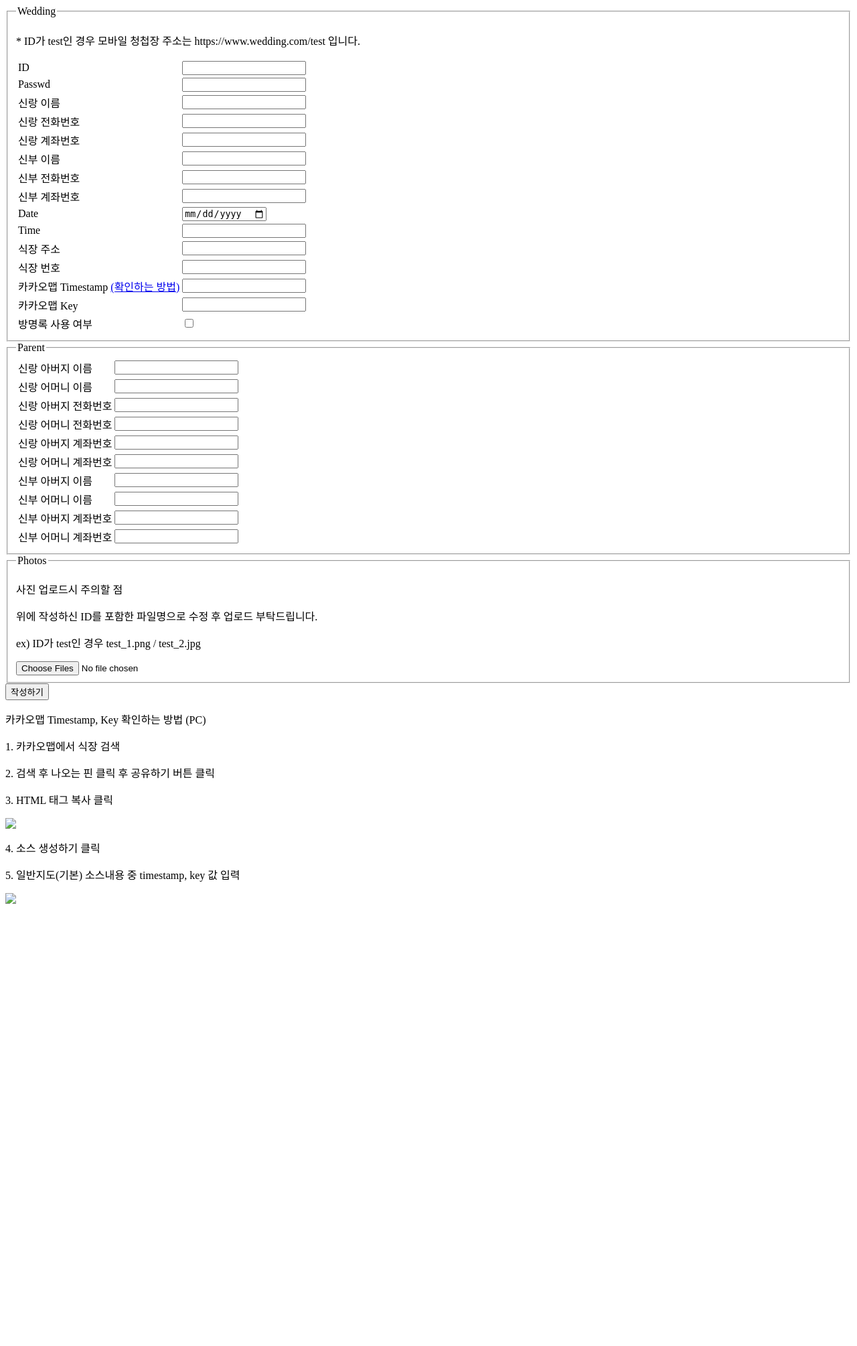
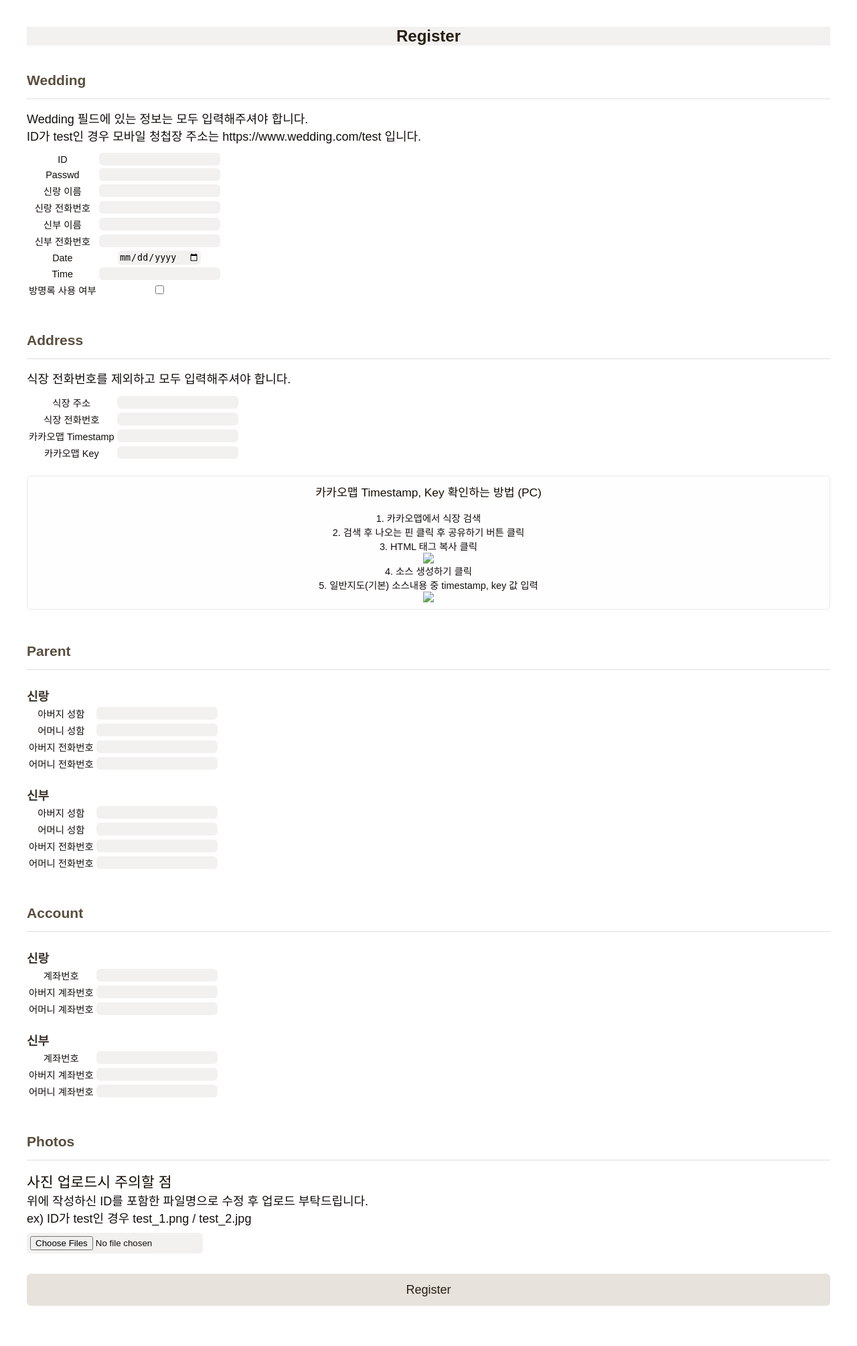
Before and after one commit to Kwonsofia/django-invitation, a Django app: template main/templates/main/admin/register.html in a window 1280 px wide. Shown: the whole page at 67% size. Before the commit the page ends 1349 px from the top, so only its background shows below. Run offline with Django 3.2, Linux system fonts and the light colour scheme; the template is opened without the code that fills it, so the values that code supplies are empty; some libraries are stand-ins or nearby versions; some web fonts are replaced.

Commit message:
MOD: login, register 스타일 수정

```diff
--- a/main/templates/main/admin/register.html
+++ b/main/templates/main/admin/register.html
@@ -11,11 +11,15 @@
 </head>
 
 <body>
-    <div>
+    <div class="register-wrapper">
+        <h2>Register</h2>
         <form id="register-form" action="{% url 'register' %}", method="post">
             {% csrf_token %}
-            <fieldset>
-                <legend>Wedding</legend>
+            <h3>Wedding</h3>
+            <hr>
+            <p class="info-sentence">Wedding 필드에 있는 정보는 모두 입력해주셔야 합니다.</p>
+            <p class="info-sentence">ID가 test인 경우 모바일 청첩장 주소는 https://www.wedding.com/test 입니다.</p>
+            <div class="section" id="wedding">
                 <table>
                     <tr>
                         <td>
@@ -24,7 +28,6 @@
                         <td>
                             <input type="text" name="wedding_id" required>
                         </td>
-                        <p>* ID가 test인 경우 모바일 청첩장 주소는 https://www.wedding.com/test 입니다.</p>
                     </tr>
                     <tr>
                         <td>
@@ -52,18 +55,10 @@
                     </tr>
                     <tr>
                         <td>
-                            <label>신랑 계좌번호</label>
-                        </td>
-                        <td>
-                            <input type="text" name="groom_account">
-                        </td>
-                    </tr>
-                    <tr>
-                        <td>
                             <label>신부 이름</label>
                         </td>
                         <td>
-                            <input type="text" name="bride_name">
+                            <input type="text" name="bride_name" required>
                         </td>
                     </tr>
                     <tr>
@@ -71,15 +66,7 @@
                             <label>신부 전화번호</label>
                         </td>
                         <td>
-                            <input type="text" name="bride_phone">
-                        </td>
-                    </tr>
-                    <tr>
-                        <td>
-                            <label>신부 계좌번호</label>
-                        </td>
-                        <td>
-                            <input type="text" name="bride_account">
+                            <input type="text" name="bride_phone" required>
                         </td>
                     </tr>
                     <tr>
@@ -100,6 +87,22 @@
                     </tr>
                     <tr>
                         <td>
+                            <label>방명록 사용 여부</label>
+                        </td>
+                        <td>
+                            <input type="checkbox" name="user_guestbook">
+                        </td>
+                    </tr>
+                </table>
+            </div>
+
+            <h3>Address</h3>
+            <hr>
+            <p class="info-sentence">식장 전화번호를 제외하고 모두 입력해주셔야 합니다.</p>
+            <div class="section" id="address">
+                <table>
+                    <tr>
+                        <td>
                             <label>식장 주소</label>
                         </td>
                         <td>
@@ -108,7 +111,7 @@
                     </tr>
                     <tr>
                         <td>
-                            <label>식장 번호</label>
+                            <label>식장 전화번호</label>
                         </td>
                         <td>
                             <input type="text" name="address_tel">
@@ -116,7 +119,7 @@
                     </tr>
                     <tr>
                         <td>
-                            <label>카카오맵 Timestamp <a href="#kakao-map-description">(확인하는 방법)</a></label>
+                            <label>카카오맵 Timestamp</label>
                         </td>
                         <td>
                             <input type="text" name="kakaomap_timestamp" required>
@@ -130,22 +133,36 @@
                             <input type="text" name="kakaomap_key" required>
                         </td>
                     </tr>
-                    <tr>
-                        <td>
-                            <label>방명록 사용 여부</label>
-                        </td>
-                        <td>
-                            <input type="checkbox" name="user_guestbook">
-                        </td>
-                    </tr>
                 </table>
-            </fieldset>
-            <fieldset>
-                <legend>Parent</legend>
+                <br>
+                <div id="kakao-map-description">
+                    <span>카카오맵 Timestamp, Key 확인하는 방법 (PC)</span>
+                    <br>
+                    <br>
+                    1. 카카오맵에서 식장 검색
+                    <br>
+                    2. 검색 후 나오는 핀 클릭 후 공유하기 버튼 클릭
+                    <br>
+                    3. HTML 태그 복사 클릭
+                    <br>
+                    <img src="C:\Users\hmkwon\Desktop\hm\Test\Django\invitation\django-invitation\media\img\user_admin_kakao1.PNG">
+                    <br>
+                    4. 소스 생성하기 클릭
+                    <br>
+                    5. 일반지도(기본) 소스내용 중 timestamp, key 값 입력
+                    <br>
+                    <img src="C:\Users\hmkwon\Desktop\hm\Test\Django\invitation\django-invitation\media\img\user_admin_kakao2.PNG">
+                </div>
+            </div>
+
+            <h3>Parent</h3>
+            <hr>
+            <div class="section" id="phone_groom">
+                <h4>신랑</h4>
                 <table>
                     <tr>
                         <td>
-                            <label>신랑 아버지 이름</label>
+                            <label>아버지 성함</label>
                         </td>
                         <td>
                             <input type="text" name="groom_father_name">
@@ -153,7 +170,7 @@
                     </tr>
                     <tr>
                         <td>
-                            <label>신랑 어머니 이름</label>
+                            <label>어머니 성함</label>
                         </td>
                         <td>
                             <input type="text" name="groom_mother_name">
@@ -161,7 +178,7 @@
                     </tr>
                     <tr>
                         <td>
-                            <label>신랑 아버지 전화번호</label>
+                            <label>아버지 전화번호</label>
                         </td>
                         <td>
                             <input type="text" name="groom_father_phone">
@@ -169,15 +186,68 @@
                     </tr>
                     <tr>
                         <td>
-                            <label>신랑 어머니 전화번호</label>
+                            <label>어머니 전화번호</label>
                         </td>
                         <td>
                             <input type="text" name="groom_mother_phone">
                         </td>
                     </tr>
+                </table>
+            </div>
+            <div class="section" id="phone_bride">
+                <h4>신부</h4>
+                <table>
                     <tr>
                         <td>
-                            <label>신랑 아버지 계좌번호</label>
+                            <label>아버지 성함</label>
+                        </td>
+                        <td>
+                            <input type="text" name="bride_father_name">
+                        </td>
+                    </tr>
+                    <tr>
+                        <td>
+                            <label>어머니 성함</label>
+                        </td>
+                        <td>
+                            <input type="text" name="bride_mother_name">
+                        </td>
+                    </tr>
+                    <tr>
+                        <td>
+                            <label>아버지 전화번호</label>
+                        </td>
+                        <td>
+                            <input type="text" name="bride_father_phone">
+                        </td>
+                    </tr>
+                    <tr>
+                        <td>
+                            <label>어머니 전화번호</label>
+                        </td>
+                        <td>
+                            <input type="text" name="bride_mother_phone">
+                        </td>
+                    </tr>
+                </table>
+            </div>
+
+            <h3>Account</h3>
+            <hr>
+            <div class="section" id="account_groom">
+                <h4>신랑</h4>
+                <table>
+                    <tr>
+                        <td>
+                            <label>계좌번호</label>
+                        </td>
+                        <td>
+                            <input type="text" name="groom_account">
+                        </td>
+                    </tr>
+                    <tr>
+                        <td>
+                            <label>아버지 계좌번호</label>
                         </td>
                         <td>
                             <input type="text" name="groom_father_account">
@@ -185,31 +255,28 @@
                     </tr>
                     <tr>
                         <td>
-                            <label>신랑 어머니 계좌번호</label>
+                            <label>어머니 계좌번호</label>
                         </td>
                         <td>
                             <input type="text" name="groom_mother_account">
                         </td>
                     </tr>
+                </table>
+            </div>
+            <div class="section" id="account_bride">
+                <h4>신부</h4>
+                <table>
                     <tr>
                         <td>
-                            <label>신부 아버지 이름</label>
+                            <label>계좌번호</label>
                         </td>
                         <td>
-                            <input type="text" name="bride_father_name">
+                            <input type="text" name="bride_account">
                         </td>
                     </tr>
                     <tr>
                         <td>
-                            <label>신부 어머니 이름</label>
-                        </td>
-                        <td>
-                            <input type="text" name="bride_mother_name">
-                        </td>
-                    </tr>
-                    <tr>
-                        <td>
-                            <label>신부 아버지 계좌번호</label>
+                            <label>아버지 계좌번호</label>
                         </td>
                         <td>
                             <input type="text" name="bride_father_account">
@@ -217,33 +284,29 @@
                     </tr>
                     <tr>
                         <td>
-                            <label>신부 어머니 계좌번호</label>
+                            <label>어머니 계좌번호</label>
                         </td>
                         <td>
                             <input type="text" name="bride_mother_account">
                         </td>
                     </tr>
                 </table>
-            </fieldset>
-            <fieldset>
-                <legend>Photos</legend>
-                <p>사진 업로드시 주의할 점</p>
-                <p>위에 작성하신 ID를 포함한 파일명으로 수정 후 업로드 부탁드립니다.</p>
-                <p>ex) ID가 test인 경우 test_1.png / test_2.jpg</p>
-                <input type="file" name="files[]" name="img" multiple>
-            </fieldset>
-            <input name="write-button" type="submit" role="button" value="작성하기" />
+            </div>
+
+            <h3>Photos</h3>
+            <hr>
+            <p class="info-sentence">
+                <span>사진 업로드시 주의할 점</span>
+                <br>
+                위에 작성하신 ID를 포함한 파일명으로 수정 후 업로드 부탁드립니다.
+                <br>
+                ex) ID가 test인 경우 test_1.png / test_2.jpg
+            </p>
+            <div class="section" id="photos">
+                <input type="file" name="files[]" name="img" id="img-input" multiple>
+            </div>
+            <input name="write-button" type="submit" role="button" id="register-button" value="Register" />
         </form>
-        <div name="kakao-map-description">
-            <p>카카오맵 Timestamp, Key 확인하는 방법 (PC)</p>
-            <p>1. 카카오맵에서 식장 검색</p>
-            <p>2. 검색 후 나오는 핀 클릭 후 공유하기 버튼 클릭</p>
-            <p>3. HTML 태그 복사 클릭</p>
-            <img src="C:\Users\hmkwon\Desktop\hm\Test\Django\invitation\django-invitation\media\img\user_admin_kakao1.PNG">
-            <P>4. 소스 생성하기 클릭</P>
-            <P>5. 일반지도(기본) 소스내용 중 timestamp, key 값 입력</P>
-            <img src="C:\Users\hmkwon\Desktop\hm\Test\Django\invitation\django-invitation\media\img\user_admin_kakao2.PNG">
-        </div>
     </div>
 </body>
 
--- /dev/null
+++ b/static/admin_style.css
@@ -0,0 +1,168 @@
+@font-face {
+    /* 고운 바탕체보다 조금 두꺼운 */
+    font-family: 'RIDIBatang';
+    src: url('https://cdn.jsdelivr.net/gh/projectnoonnu/noonfonts_twelve@1.0/RIDIBatang.woff') format('woff');
+    font-weight: normal;
+    font-style: normal;
+}
+
+@font-face {
+    /* 글씨체 사이즈 변경하면 이쁠 것 같음, 영어 글씨 이쁨 */
+    font-family: 'iceJaram-Rg';
+    src: url('https://cdn.jsdelivr.net/gh/projectnoonnu/noonfonts_2307-2@1.0/iceJaram-Rg.woff2') format('woff2');
+    font-weight: normal;
+    font-style: normal;
+}
+
+
+* {
+    margin: 0;
+    border: none;
+}
+
+body {
+    font-size: 20px;
+    font-family: 'iceJaram-Rg', sans-serif;
+}
+
+h2 {
+    text-align: center;
+    background-color: rgb(243, 241, 239);
+    font-size: 24px;
+    color: rgb(38, 30, 19);
+}
+
+.register-wrapper,
+.login-wrapper {
+    width: 100%;
+    height: auto;
+    padding: 40px;
+    box-sizing: border-box;
+    justify-content: center;
+}
+
+.register-wrapper>h2,
+.login-wrapper>h2 {
+    margin-bottom: 40px;
+}
+
+#login-form>input {
+    width: 100%;
+    height: 48px;
+    padding: 0 10px;
+    box-sizing: border-box;
+    margin-bottom: 16px;
+    border-radius: 6px;
+}
+
+#login-form>input::placeholder {
+    color: #D2D2D2;
+    font-size: 1.4em;
+    font-family: 'iceJaram-Rg', sans-serif;
+}
+
+#login-form>#button {
+    color: rgb(38, 30, 19);
+    font-size: 1em;
+    background-color: rgb(231, 226, 219);
+    margin-top: 20px;
+    font-family: 'iceJaram-Rg', sans-serif;
+}
+
+#login-form>#button:hover {
+    background-color: rgb(107, 96, 81);
+    color: rgb(231, 226, 219);
+}
+
+#register-button,
+button {
+    width: 100%;
+    height: 48px;
+    padding: 0 10px;
+    box-sizing: border-box;
+    margin-bottom: 16px;
+    border-radius: 6px;
+    background-color: #F8F8F8;
+    color: rgb(38, 30, 19);
+    font-size: 1em;
+    background-color: rgb(231, 226, 219);
+    font-family: 'iceJaram-Rg', sans-serif;
+}
+
+button>a {
+    text-decoration: none;
+}
+
+#register-button:hover,
+button:hover {
+    background-color: rgb(107, 96, 81);
+    color: rgb(231, 226, 219);
+}
+
+#register-button {
+    margin: 20px 0;
+}
+
+#register-form,
+label {
+    color: rgb(18, 14, 10);
+    font-size: 0.9em;
+}
+
+td {
+    text-align: center;
+}
+
+h4 {
+    color: rgb(60, 51, 43);
+}
+
+#register-form>h3 {
+    color: rgb(89, 77, 61);
+    margin-top: 40px;
+}
+
+#register-form>table {
+    width: 100%;
+    margin-bottom: 15px;
+}
+
+.section input {
+    border-radius: 6px;
+    background-color: rgb(243, 241, 239);
+    padding: 2px;
+}
+
+#img-input {
+    padding: 5px;
+}
+
+.section {
+    padding: 10px 0;
+}
+
+.info-sentenct {
+    color: rgba(243, 241, 239, 0.102);
+}
+
+#kakao-map-description {
+    font-size: 0.8em;
+    padding: 10px;
+    background-color: rgba(243, 241, 239, 0.102);
+    text-align: center;
+    border-radius: 6px;
+    border: 1px solid #e9e9e9;
+}
+
+span {
+    font-size: 1.2em;
+    color: rgb(20, 12, 3);
+}
+
+hr {
+    margin: 15px 0;
+    /* transform: scaleY(0.5); */
+    border: 0;
+    height: 1px;
+    background-color: #dedede;
+}
```
Also changed, not shown: main/templates/main/admin/login.html (+6 -68 lines).
